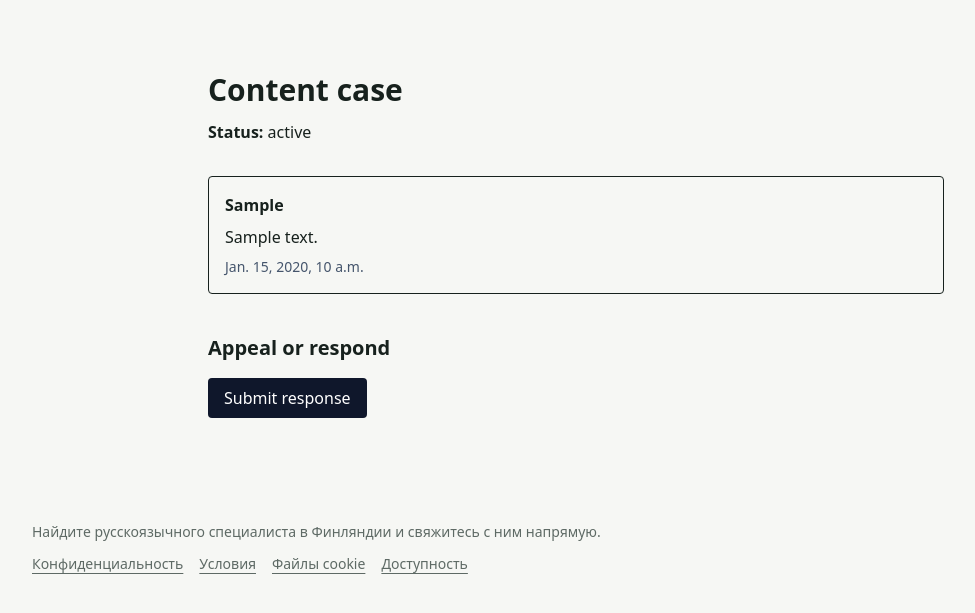
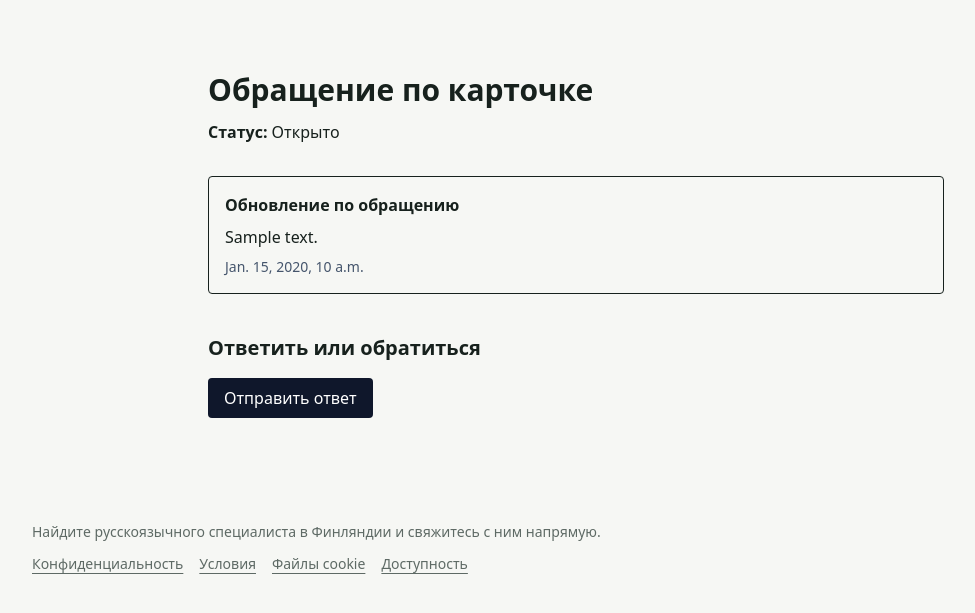
Before and after one commit to StrayForest/palvelut, a Django app: template templates/moderation/provider_case_detail.html in a window 1280 px wide. Shown: the part 77-690 px from the top of the page, without its empty margins (64-1039 px from the left). Run offline with Django 5.2, Linux system fonts and the light colour scheme; the template is opened without the code that fills it: most values are stand-ins (such as "Sample title", 1, 10 or a date in 2020); style sheets or scripts are compiled from the project's sources; parts of the project's set-up code (start-up, migrations or seed data) failed here and were passed over; some libraries are stand-ins or nearby versions.

Commit message:
P6: translate provider case detail

```diff
--- a/templates/moderation/provider_case_detail.html
+++ b/templates/moderation/provider_case_detail.html
@@ -1,23 +1,23 @@
 {% extends "base.html" %}
-{% block title %}Content case · Finrix Palvelut{% endblock %}
+{% block title %}Обращение по карточке · Finrix Palvelut{% endblock %}
 {% block content %}
 <section class="mx-auto max-w-3xl px-4 py-10">
-  <h1 class="text-3xl font-bold">Content case</h1>
-  <p class="mt-3"><strong>Status:</strong> {{ case.get_status_display }}</p>
+  <h1 class="text-3xl font-bold">Обращение по карточке</h1>
+  <p class="mt-3"><strong>Статус:</strong> {% if case.status == 'open' %}Открыто{% elif case.status == 'resolved' %}Решено{% elif case.status == 'dismissed' %}Отклонено{% else %}{{ case.status }}{% endif %}</p>
   <div class="mt-8 space-y-4">
     {% for event in events %}
       <article class="rounded border p-4">
-        <strong>{{ event.event_type }}</strong>
+        <strong>{% if event.event_type == 'provider.notice' %}Уведомление от Finrix{% elif event.event_type == 'provider.appeal' %}Ваше обращение{% elif event.event_type == 'case.resolved' %}Обращение решено{% elif event.event_type == 'case.dismissed' %}Обращение отклонено{% else %}Обновление по обращению{% endif %}</strong>
         <p class="mt-2 whitespace-pre-wrap">{{ event.note }}</p>
         <p class="mt-2 text-sm text-slate-600">{{ event.created_at }}</p>
       </article>
-    {% empty %}<p>No provider-visible updates yet.</p>{% endfor %}
+    {% empty %}<p>Пока нет обновлений, доступных специалисту.</p>{% endfor %}
   </div>
-  <h2 class="mt-10 text-xl font-semibold">Appeal or respond</h2>
+  <h2 class="mt-10 text-xl font-semibold">Ответить или обратиться</h2>
   <form method="post" class="mt-4 space-y-4">
     {% csrf_token %}
     {{ form.as_p }}
-    <button type="submit" class="rounded bg-slate-900 px-4 py-2 text-white">Submit response</button>
+    <button type="submit" class="rounded bg-slate-900 px-4 py-2 text-white">Отправить ответ</button>
   </form>
 </section>
 {% endblock %}
```
